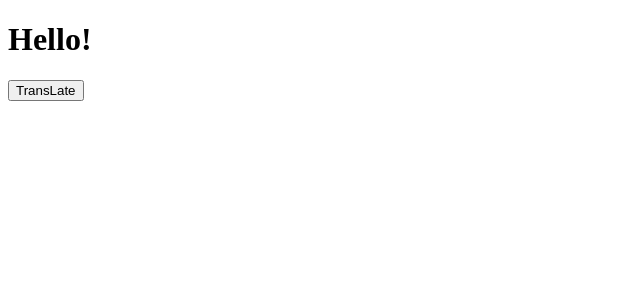
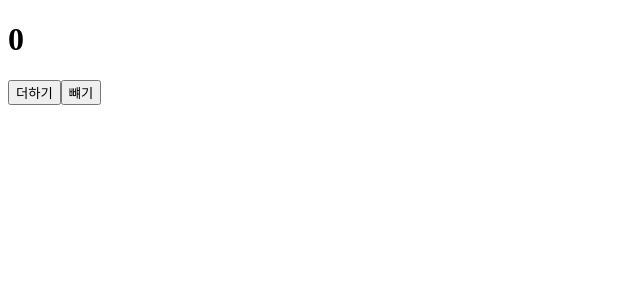
Before and after one commit to lee-tae-eon/react-hooks-two, a React (Create React App) app: page / in a window 1280 px wide. Shown: the top 300 px of the page, without its empty margins (0-640 px from the left). Built offline with nearby package versions, Linux system fonts and the light colour scheme.

Commit message:
useReducer start

```diff
--- a/src/App.js
+++ b/src/App.js
@@ -1,13 +1,28 @@
-import React from "react";
-import Lang from "./context";
-import Screen from "./Screen";
-import translations from "./translations";
+import React, { useReducer } from "react";
+
+const INCREMENT = "increment";
+const DECREMENT = "decrement";
+
+function reducer(state, action) {
+  switch (action.type) {
+    case INCREMENT:
+      return { count: state.count + 1 };
+    case DECREMENT:
+      return { count: state.count - 1 };
+    default:
+      throw new Error();
+  }
+}
 
 const App = () => {
+  const [state, dispatch] = useReducer(reducer, { count: 0 });
+
   return (
-    <Lang defaultLang="en" translations={translations}>
-      <Screen />
-    </Lang>
+    <>
+      <h1>{state.count}</h1>
+      <button onClick={() => dispatch({ type: INCREMENT })}>더하기</button>
+      <button onClick={() => dispatch({ type: DECREMENT })}>뺴기</button>
+    </>
   );
 };
 
--- a/src/Screen.js
+++ /dev/null
@@ -1,15 +0,0 @@
-import React from "react";
-import { useSetLang, useT } from "./context";
-
-const Screen = () => {
-  const setLang = useSetLang();
-  const t = useT();
-  return (
-    <>
-      <h1>{t("Hello!")}</h1>
-      <button onClick={() => setLang("es")}>{t("TransLate")}</button>
-    </>
-  );
-};
-
-export default Screen;
--- a/src/context.js
+++ /dev/null
@@ -1,33 +0,0 @@
-import React, { useState, createContext, useContext } from "react";
-
-const LangContext = createContext();
-
-const Lang = ({ defaultLang, children, translations }) => {
-  const [lang, setLang] = useState(defaultLang);
-  const hyperTransLate = (text) => {
-    if (lang === defaultLang) {
-      return text;
-    } else {
-      return translations[lang][text];
-    }
-  };
-
-  return (
-    <LangContext.Provider value={{ setLang, t: hyperTransLate }}>
-      {children}
-    </LangContext.Provider>
-  );
-};
-
-export const useSetLang = (lang) => {
-  const { setLang } = useContext(LangContext);
-
-  return setLang;
-};
-
-export const useT = () => {
-  const { t } = useContext(LangContext);
-  return t;
-};
-
-export default Lang;
--- a/src/translations.js
+++ /dev/null
@@ -1,8 +0,0 @@
-const translations = {
-  es: {
-    "Hello!": "Hola!",
-    TransLate: "Traducir",
-  },
-};
-
-export default translations;
```
